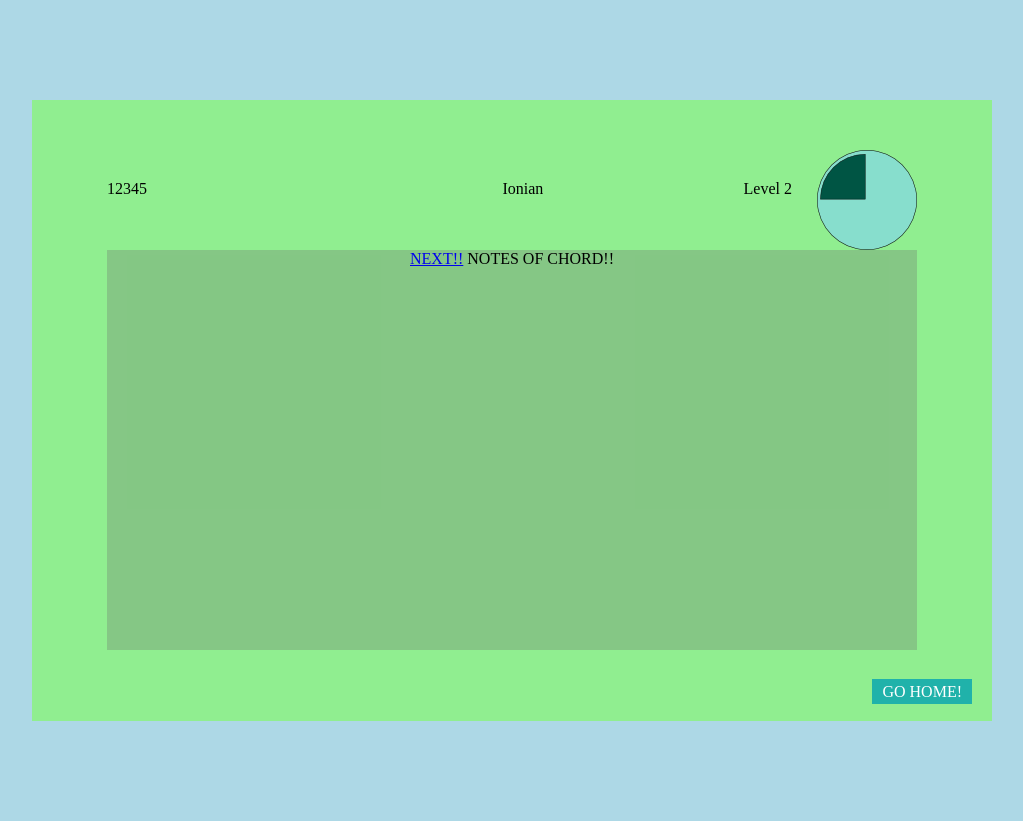
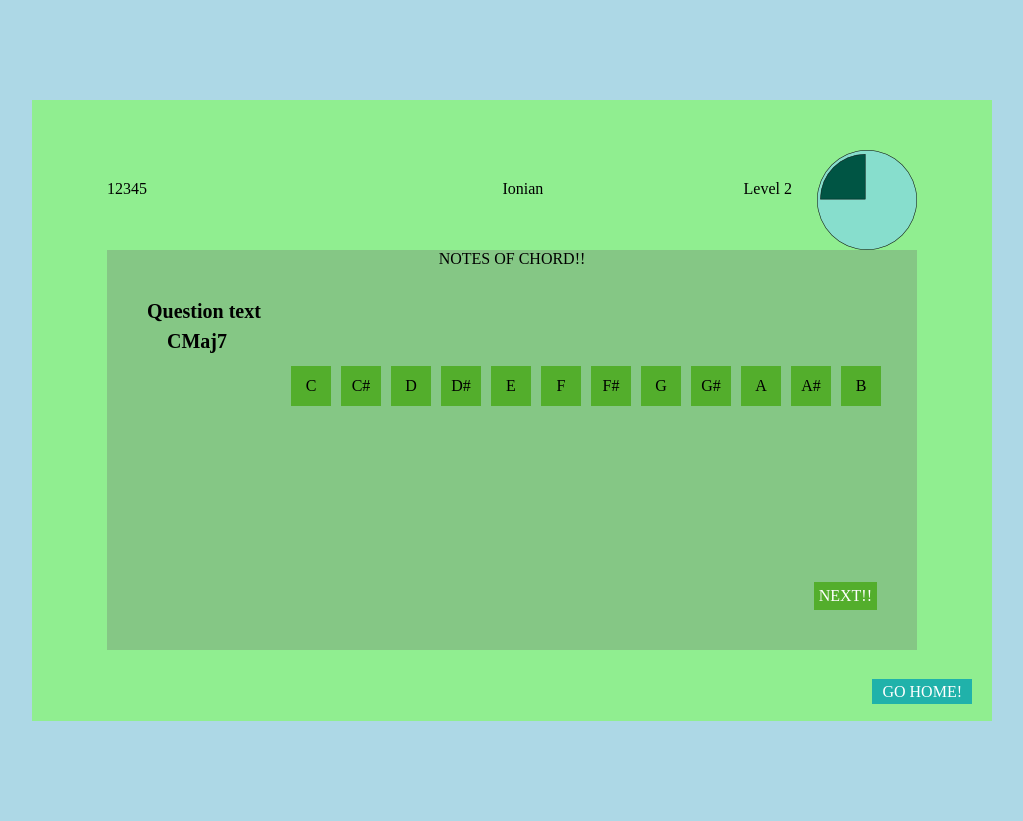
Before and after one commit to fjrd84/ccoach, a PHP site: page /game.php in a window 1280 px wide. Shown: the whole page, without its empty margins (128-1151 px from the left). Run offline with PHP 8.4, Linux system fonts and the light colour scheme.

Commit message:
Add divisions, css clases and basic logic for the frontend.

```diff
--- a/MTGuru/ajax/getQuestions.php
+++ b/MTGuru/ajax/getQuestions.php
@@ -26,5 +26,13 @@ echo '{
                     type: "areaOfChord",
                     chord: "G7",
                     expected: "Dominant"
+                    },
+                    {
+                    key: "C",
+                    mode: "ionian",
+                    text: "Select the right chord substitution",
+                    type: "substitutionOfChord",
+                    chord: "CMaj7",
+                    expected: "Am7"
                     }
                     ]}';
--- a/MTGuru/css/general.css
+++ b/MTGuru/css/general.css
@@ -118,5 +118,68 @@ body{
     background-color: rgba(105, 105, 105, 0.16);
     width: 100%;
     height: 100%;
+    position: relative;
+}
+
+.questionText{
     position: absolute;
+    left: 40px;
+    top: 50px;
+    font-size: 20px;
+    font-weight: bold;
 }
+
+.questionChord{
+    position: absolute;
+    left: 60px;
+    top: 80px;
+    font-size: 20px;
+    font-weight: bold;
+}
+
+.answerNotes, .answerDegrees, .answerAreas, .answerChords {
+    position: absolute;
+    left: 179px;
+    top: 111px;
+    width: 670px;
+    height: 242px;
+}
+
+
+.answerNote, .answerDegree, .answerArea, .answerChord{
+    position: relative;
+    float: left;
+    margin: 5px;
+    min-width: 40px;
+    min-height: 40px;
+    line-height: 40px;
+    background-color: #53ae2c;
+}
+
+.answerNote:hover, .answerDegree:hover, .answerArea:hover, .answerChord:hover{
+    background-color: #5dcd34;
+    transition: 0.4s background-color;
+}
+
+.answeredNote, .answeredDegree, .answeredArea, .answeredChord{
+    position: relative;
+    float: left;
+    margin: 5px;
+    min-width: 40px;
+    min-height: 40px;
+    line-height: 40px;
+    background-color: #9953ae;
+}
+
+.nextButton{
+    background-color: #53ae2c;
+    position: absolute;
+    bottom: 40px;
+    right: 40px;
+    padding: 5px;
+}
+
+.nextButton a{
+    color: white;
+    text-decoration: none;
+}
--- a/MTGuru/js/game.js
+++ b/MTGuru/js/game.js
@@ -5,6 +5,29 @@
 var questions;
 var currentQuestion = 0;
 var currentQDiv;
+
+// Event listeners
+$( ".answerNote" ).click(function() {
+    $(this).removeClass("answerNote");
+    $(this).addClass("answeredNote");
+});
+
+// Event listeners
+$( ".answerDegree" ).click(function() {
+    $(this).removeClass("answerDegree");
+    $(this).addClass("answeredDegree");
+});
+
+$( ".answerArea" ).click(function() {
+    $(this).removeClass("answerArea");
+    $(this).addClass("answeredArea");
+});
+
+// Event listeners
+$( ".answerChord" ).click(function() {
+    $(this).removeClass("answerChord");
+    $(this).addClass("answeredChord");
+});
 
 function startGame() {
     //alert("Game is starting! :D");
@@ -46,11 +69,14 @@ function nextQuestion() {
                 // area of chord...
                 areaOfChord();
                 break;
+            case "substitutionOfChord":
+                // area of chord...
+                substitutionOfChord();
+                break;
             default:
                 //default behaviour...
                 break;
         }
-
 }
 
 function notesOfChord() {
@@ -82,6 +108,14 @@ function areaOfChord() {
     questionDiv.fadeIn(1000);
 }
 
+function substitutionOfChord() {
+    var questionDiv = $(".substitutionOfChord");
+    currentQDiv = questionDiv;
+    questionDiv.append("SUBSTITUTION OF CHORD!!");
+    //$(".question").fadeOut(0);
+    questionDiv.fadeIn(1000);
+}
+
 function finishRound() {
     alert("Se acabó lo que se daba!");
 }
--- a/MTGuru/widgets/mainGame.php
+++ b/MTGuru/widgets/mainGame.php
@@ -7,7 +7,7 @@ function printMainGame($data = "ThisIsTheGame")
     <html>
     <head>
         <script src="js/jquery-1.11.1.min.js"></script>
-        <script src="js/game.js"></script>
+
         <link rel="stylesheet" type="text/css" href="css/general.css">
     </head>
     <body>
@@ -20,13 +20,61 @@ function printMainGame($data = "ThisIsTheGame")
             <div class="loading"></div>
             <div class="question">
                 <div class="question notesOfChord" style="display:none">
-                    <a href="javascript:hideQuestion()">NEXT!!</a>
+                    <div class="questionText">Question text</div>
+                    <div class="questionChord">CMaj7</div>
+                    <div class="answerNotes">
+                        <div class="answerNote" data-note="C">C</div>
+                        <div class="answerNote" data-note="C#">C#</div>
+                        <div class="answerNote" data-note="D">D</div>
+                        <div class="answerNote" data-note="D#">D#</div>
+                        <div class="answerNote" data-note="E">E</div>
+                        <div class="answerNote" data-note="F">F</div>
+                        <div class="answerNote" data-note="F#">F#</div>
+                        <div class="answerNote" data-note="G">G</div>
+                        <div class="answerNote" data-note="G#">G#</div>
+                        <div class="answerNote" data-note="A">A</div>
+                        <div class="answerNote" data-note="A#">A#</div>
+                        <div class="answerNote" data-note="B">B</div>
+                    </div>
+                    <div class="nextButton"><a href="javascript:hideQuestion()">NEXT!!</a></div>
                 </div>
                 <div class="question degreeOfChord" style="display:none">
-                    <a href="javascript:hideQuestion()">NEXT!!</a>
+                    <div class="questionText">Question text</div>
+                    <div class="questionChord">CMaj7</div>
+                    <div class="answerDegrees">
+                        <div class="answerDegree" data-degree="1">I</div>
+                        <div class="answerDegree" data-degree="2">II</div>
+                        <div class="answerDegree" data-degree="3">III</div>
+                        <div class="answerDegree" data-degree="4">IV</div>
+                        <div class="answerDegree" data-degree="5">V</div>
+                        <div class="answerDegree" data-degree="6">VI</div>
+                        <div class="answerDegree" data-degree="7">VII</div>
+                    </div>
+                    <div class="nextButton"><a href="javascript:hideQuestion()">NEXT!!</a></div>
                 </div>
                 <div class="question areaOfChord" style="display:none">
-                    <a href="javascript:hideQuestion()">NEXT!!</a>
+                    <div class="questionText">Question text</div>
+                    <div class="questionChord">CMaj7</div>
+                    <div class="answerAreas">
+                        <div class="answerArea" data-area="T">Tonic</div>
+                        <div class="answerArea" data-area="SD">Subdominant</div>
+                        <div class="answerArea" data-area="D">Dominant</div>
+                    </div>
+                    <div class="nextButton"><a href="javascript:hideQuestion()">NEXT!!</a></div>
+                </div>
+                <div class="question substitutionOfChord" style="display:none">
+                    <div class="questionText">Question text</div>
+                    <div class="questionChord">CMaj7</div>
+                    <div class="answerChords">
+                        <div class="answerChord" data-chord="1">CMaj7</div>
+                        <div class="answerChord" data-chord="2">Dm7</div>
+                        <div class="answerChord" data-chord="3">Em7</div>
+                        <div class="answerChord" data-chord="4">FMaj7</div>
+                        <div class="answerChord" data-chord="5">G7</div>
+                        <div class="answerChord" data-chord="6">Am7</div>
+                        <div class="answerChord" data-chord="7">B7</div>
+                    </div>
+                    <div class="nextButton"><a href="javascript:hideQuestion()">NEXT!!</a></div>
                 </div>
             </div>
         </div>
@@ -35,9 +83,10 @@ function printMainGame($data = "ThisIsTheGame")
         </div>
     </div>
     </body>
-<script>
-    startGame();
-</script>
+    <script src="js/game.js"></script>
+    <script>
+        startGame();
+    </script>
     </html>
 <?php
 }
```
